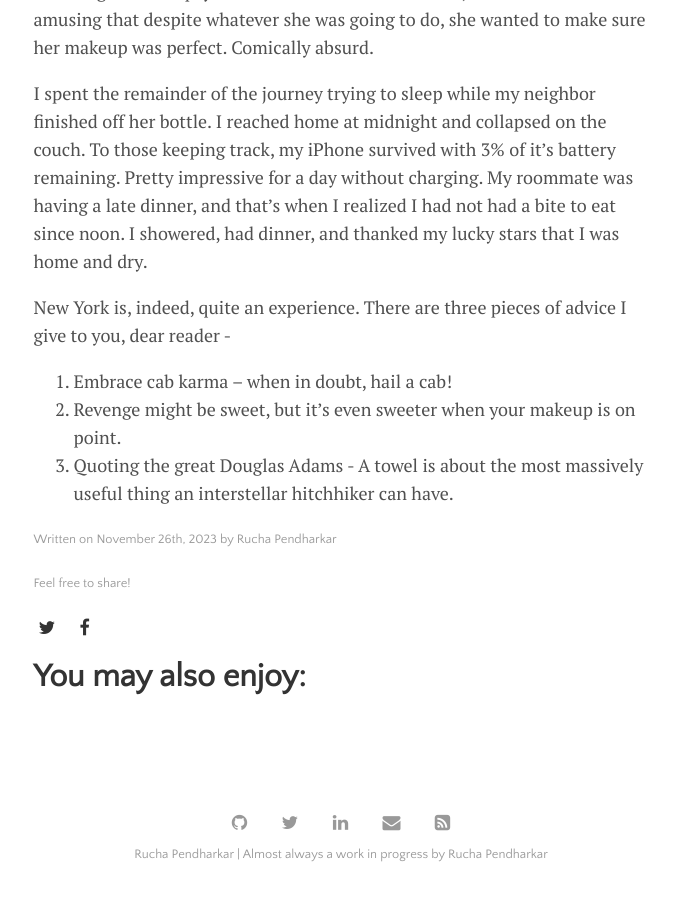
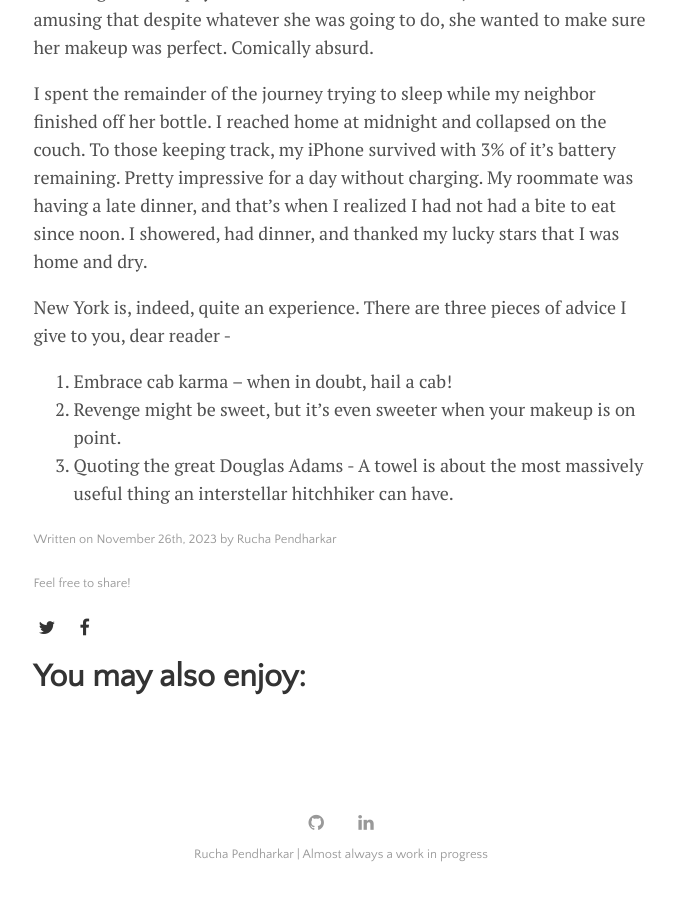
Before and after one commit to ruchapendharkar/ruchapendharkar.github.io, a Jekyll site: the page built from _posts/2023-11-26-adventures-in-the-big-apple.md, in a window 1280 px wide and 900 px high, scrolled down 3217 px. Shown: the whole window, without its empty margins (299-975 px from the left). Built offline with Jekyll 4.4.1, drawn with Linux system fonts in a browser that asks for light colours; some of the changed text lies outside the part shown.

Commit message:
Update homepage

```diff
--- a/_includes/footer.html
+++ b/_includes/footer.html
@@ -1,4 +1,4 @@
 <footer class="footer">
   {% include social-icons.html %}
-  <div class="footer-description"><a href="{{ site.github.url }}/">{{ site.title }} | {{ site.description }} by {{ site.author }}</a></div>
+  <div class="footer-description"><a href="{{ site.github.url }}/">{{ site.title }} | {{ site.description }}</a></div>
 </footer>
```
Also changed, not shown: _data/settings.yml (+5 -10 lines).
